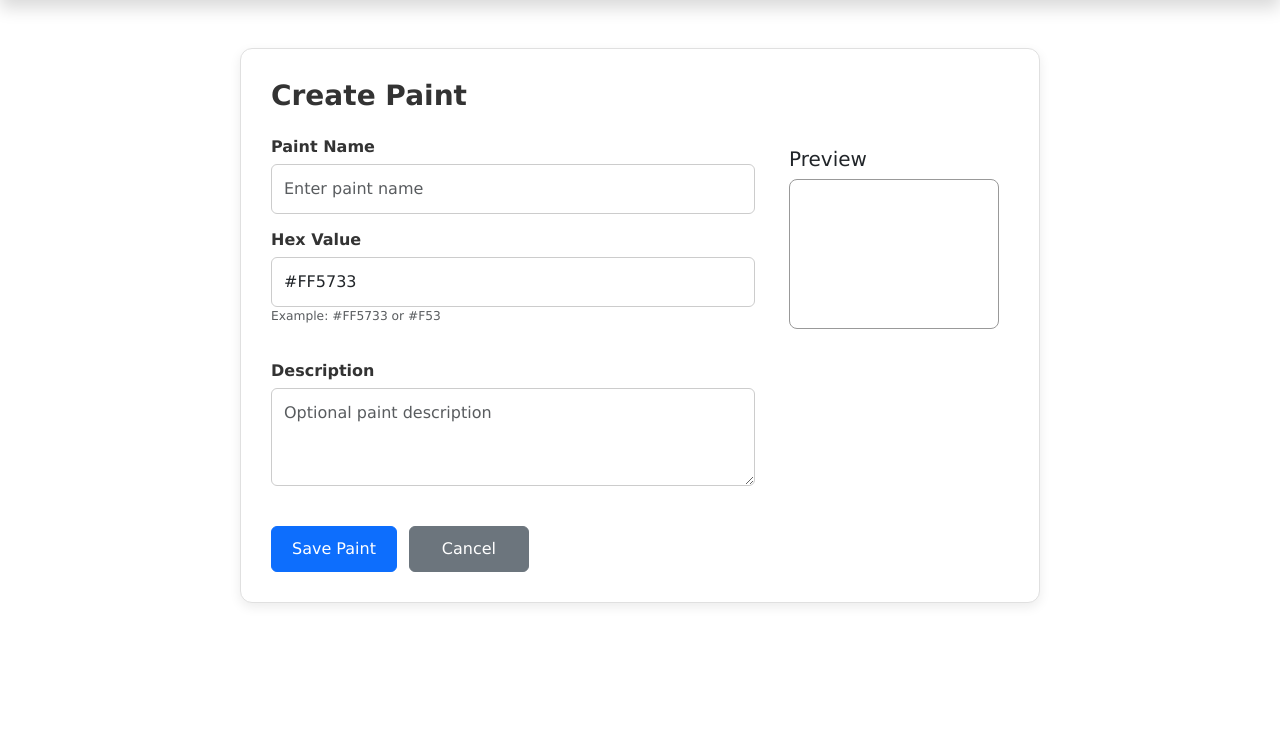
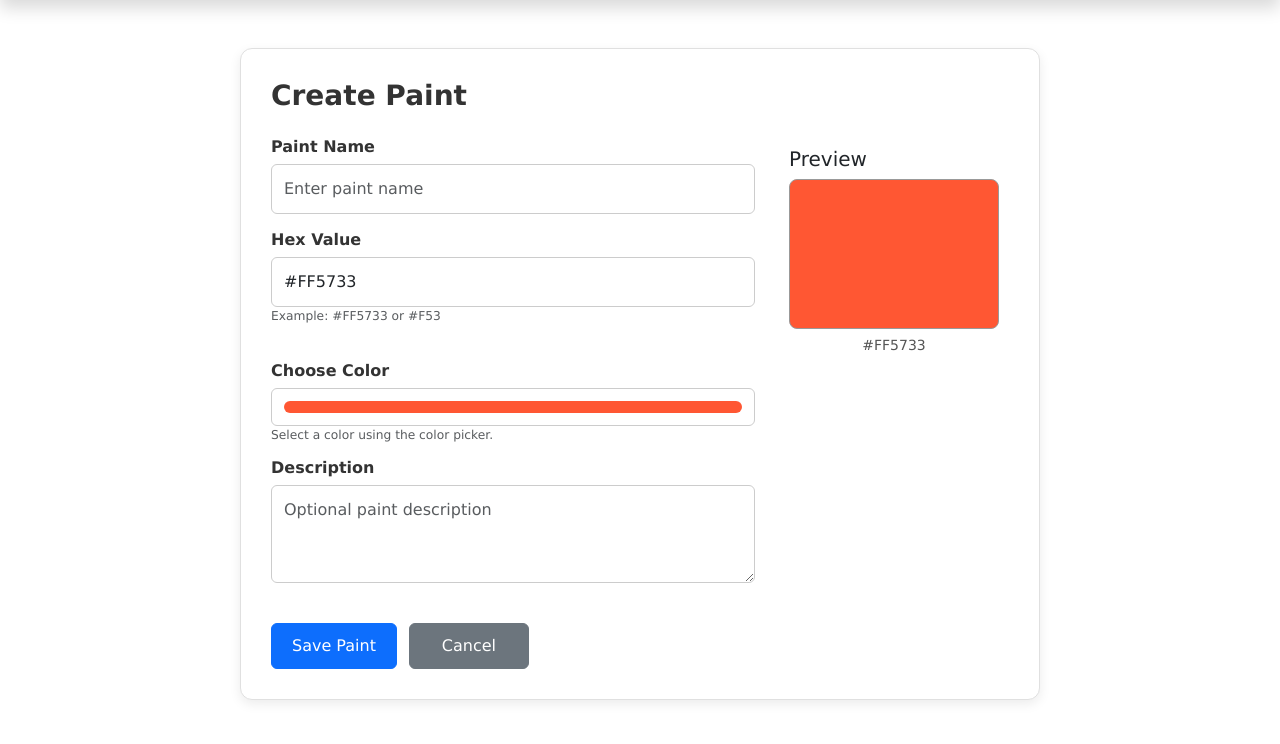
Before and after one commit to Naton-Cai/fullstack_dev_project, a Node server app: page /paints/new/ in a window 1280 px wide. Shown: the part 56-800 px from the top of the page. Run offline with Node 20, Linux system fonts and the light colour scheme; some libraries are stand-ins or nearby versions.

Commit message:
adding color picker include the option to input hex value

```diff
--- /dev/null
+++ b/public/javascripts/add-paint.js
@@ -0,0 +1,128 @@
+
+/*
+ * Our porpuse
+ * 1. Read the paint name and hex value.
+ * 2. Validate hex colors (3 or 6 digits).
+ * 3. Synchronize the color picker and hex input.
+ * 4. Update the live color preview.
+ * 5. Prevent invalid form submissions.
+ *
+ * This JavaScript runs in the user's browser.
+ */
+
+// Wait until the page has finished loading.
+document.addEventListener('DOMContentLoaded', () => {
+  // Get the form and its input fields.
+  const form = document.getElementById('paintForm');
+  const nameInput = document.getElementById('paintName');
+  const hexInput = document.getElementById('hexValue');
+  const hexPicker = document.getElementById('hexPicker');
+
+  // Get the preview and error message elements.
+  const colorPreview = document.getElementById('colorPreview');
+  const previewHex = document.getElementById('previewHex');
+  const hexError = document.getElementById('hexError');
+
+  // Check that all required HTML elements exist.
+  if (!form || !nameInput || !hexInput || !hexPicker ||
+      !colorPreview || !previewHex || !hexError) {
+    console.error('Add Paint: Missing required HTML elements.');
+    return;
+  }
+
+  // Check whether the hex value has 3 or 6 valid digits.
+  function isValidHex(hex) {
+    const hexPattern = /^#([0-9A-Fa-f]{3}|[0-9A-Fa-f]{6})$/;
+    return hexPattern.test(hex);
+  }
+
+  // Convert a 3-digit hex value to a 6-digit hex value.
+  // Example: #F53 becomes #FF5533.
+  function expandHex(hex) {
+    if (/^#[0-9A-Fa-f]{3}$/.test(hex)) {
+      return `#${hex[1]}${hex[1]}${hex[2]}${hex[2]}${hex[3]}${hex[3]}`;
+    }
+
+    return hex;
+  }
+
+  // Update the color preview and validation message.
+  function updatePreview() {
+    // Read the hex input and remove extra spaces.
+    const hex = hexInput.value.trim();
+
+    if (isValidHex(hex)) {
+      // Display the selected color.
+      colorPreview.style.backgroundColor = hex;
+
+      // Display the hex value below the preview.
+      previewHex.textContent = hex.toUpperCase();
+
+      // Synchronize the visual color picker.
+      hexPicker.value = expandHex(hex).toUpperCase();
+
+      // Clear previous validation errors.
+      hexError.textContent = '';
+      hexInput.setCustomValidity('');
+    } else {
+      // Show a white preview when the hex is invalid.
+      colorPreview.style.backgroundColor = '#ffffff';
+      previewHex.textContent = 'Invalid color';
+
+      // Display a helpful validation message.
+      hexError.textContent =
+        'Enter a valid hex color, such as #FF5733 or #F53.';
+
+      // Prevent submission of invalid hex values.
+      hexInput.setCustomValidity('Invalid hex color');
+    }
+  }
+
+  // Update the preview when the user types a hex value.
+  hexInput.addEventListener('input', updatePreview);
+
+  // Update the hex input when the user selects a color.
+  hexPicker.addEventListener('input', () => {
+    // Read the color selected from the picker.
+    const selectedColor = hexPicker.value.toUpperCase();
+
+    // Copy the selected color into the hex input.
+    hexInput.value = selectedColor;
+
+    // Update the preview and clear any validation errors.
+    updatePreview();
+  });
+
+  // Validate the form when the user clicks Save Paint.
+  form.addEventListener('submit', (event) => {
+    // Read and clean the entered values.
+    const name = nameInput.value.trim();
+    const hex = hexInput.value.trim();
+
+    // Check that the name is not empty.
+    if (!name) {
+      event.preventDefault();
+      nameInput.value = name;
+      nameInput.reportValidity();
+      return;
+    }
+
+    // Check that the hex value is valid.
+    if (!isValidHex(hex)) {
+      event.preventDefault();
+      updatePreview();
+      hexInput.reportValidity();
+      return;
+    }
+
+    // Clean up the values before submitting.
+    nameInput.value = name;
+    hexInput.value = hex.toUpperCase();
+
+    // If valid, the form submits to the Express backend.
+    // The controller handles saving the paint to MongoDB.
+  });
+
+  // Display the starting color when the page first loads.
+  updatePreview();
+});
--- a/views/paint_form.pug
+++ b/views/paint_form.pug
@@ -2,10 +2,10 @@
 extends layout
 
 block content
-  // Get the existing paint if one was provided.
+  // Get the existing paint if one was provided by the controller.
   - const currentPaint = typeof paint !== 'undefined' ? paint : null
 
-  // Set default values for the form.
+  // Set initial values for a new or existing paint.
   - const paintName = currentPaint ? currentPaint.name : ''
   - const paintHex = currentPaint ? currentPaint.hexValue : '#FF5733'
   - const paintDescription = currentPaint ? currentPaint.description : ''
@@ -14,19 +14,21 @@ block content
   .paint-form-container.mt-5
     h1.mb-4= title || 'Add Paint'
 
-    // Display validation errors from the backend.
+    // Display validation errors returned by the backend.
     if typeof errors !== 'undefined' && errors.length
-      .alert.alert-danger
+      .alert.alert-danger(role="alert")
         ul.mb-0
           each error in errors
             li= error.msg
 
-    // Form submits to the current URL.
+    // Submit the form to the current URL using POST.
     form#paintForm(method="POST")
       .row.g-4
 
-        // Left side: Paint information.
+        // LEFT SIDE: Paint information.
         .col-md-8
+
+          // Paint name is required.
           .mb-3
             label.form-label(for="paintName") Paint Name
             input#paintName.form-control(
@@ -37,6 +39,7 @@ block content
               required
             )
 
+          // Hex value is required by the backend.
           .mb-3
             label.form-label(for="hexValue") Hex Value
             input#hexValue.form-control(
@@ -52,8 +55,26 @@ block content
             small.form-text.text-muted
               | Example: #FF5733 or #F53
 
-            #hexError.text-danger.mt-1
+            // JavaScript displays validation messages here.
+            #hexError.text-danger.mt-1(
+              role="alert"
+              aria-live="polite"
+            )
 
+          // NEW: Visual color picker.
+          // Users can choose a color instead of typing its hex value.
+          .mb-3
+            label.form-label(for="hexPicker") Choose Color
+            input#hexPicker.form-control.form-control-color(
+              type="color"
+              value="#FF5733"
+              title="Choose a paint color"
+            )
+
+            small.form-text.text-muted
+              | Select a color using the color picker.
+
+          // Optional description field.
           .mb-3
             label.form-label(for="description") Description
             textarea#description.form-control(
@@ -62,17 +83,28 @@ block content
               placeholder="Optional paint description"
             )= paintDescription
 
-        // Right side: Live color preview.
+        // RIGHT SIDE: Live color preview.
         .col-md-4
           .preview-section
             h5 Preview
-            #colorPreview
+
+            // JavaScript updates this box when the color changes.
+            #colorPreview(
+              role="img"
+              aria-label="Selected paint color preview"
+            )
+
+            // Display the selected hex value.
             p#previewHex.text-center.mt-2
 
-      // Save and Cancel buttons.
+      // Form buttons.
       .form-buttons.mt-4
+
+        // Save the paint using the existing backend controller.
         button.btn.btn-primary(type="submit") Save Paint
+
+        // Return to the Collection page without saving.
         a.btn.btn-secondary(href="/") Cancel
 
-  // Load JavaScript for live color preview.
+  // Load JavaScript for validation and color preview.
   script(src="/javascripts/add-paint.js")
```
Also changed, not shown: public/javascript/add-paint.js (deleted, +0 -87 lines).
